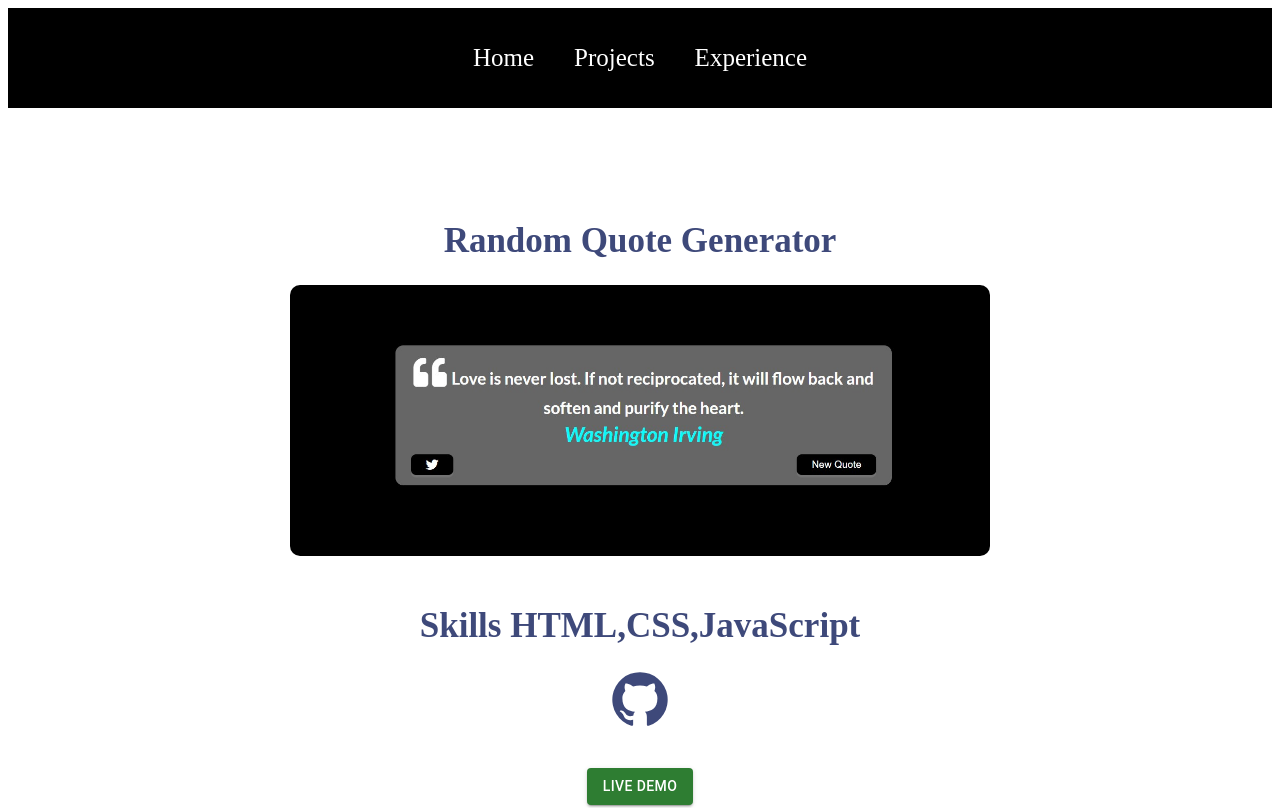
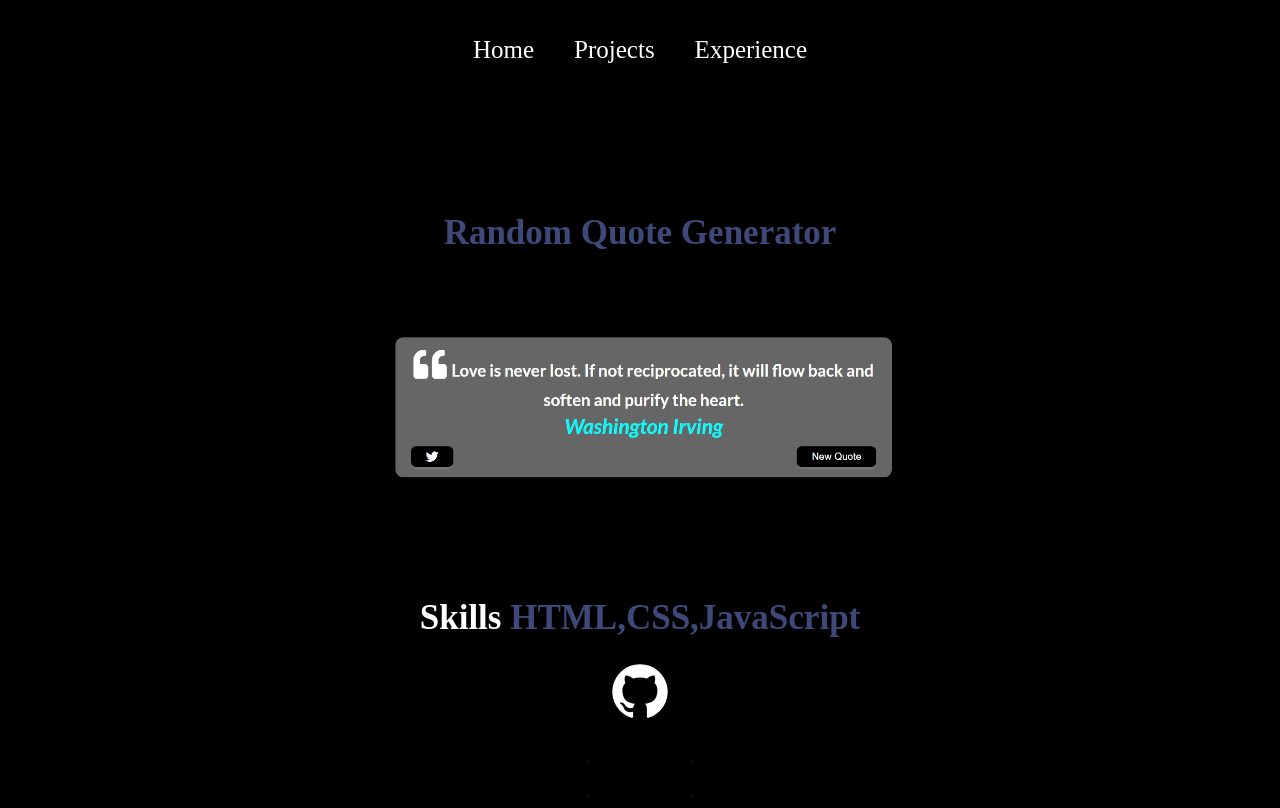
Before and after one commit to kunwarabhi7/portfolio, a React (Create React App) app: page /projects/1 in a window 1280 px wide. Shown: the top 808 px of the page. Built offline with nearby package versions, Linux system fonts and the light colour scheme.

Commit message:
corrected blog image

```diff
--- a/src/App.css
+++ b/src/App.css
@@ -2,7 +2,12 @@
   text-align: center;
 }
 
-bodu {
+body {
   padding: 0;
   margin: 0;
 }
+
+* {
+  background-color: black;
+  color: white;
+}
--- a/src/helper/ProjectList.js
+++ b/src/helper/ProjectList.js
@@ -58,7 +58,7 @@ export const ProjectList = [
     },
     {
         name: 'Blog App',
-        image: foodieapp,
+        image: blog,
         skill: 'React.js, FIREBASE,CSS ',
         source: 'https://github.com/kunwarabhi7/blog',
         demo: " https://abhi7blog.vercel.app/"
```
